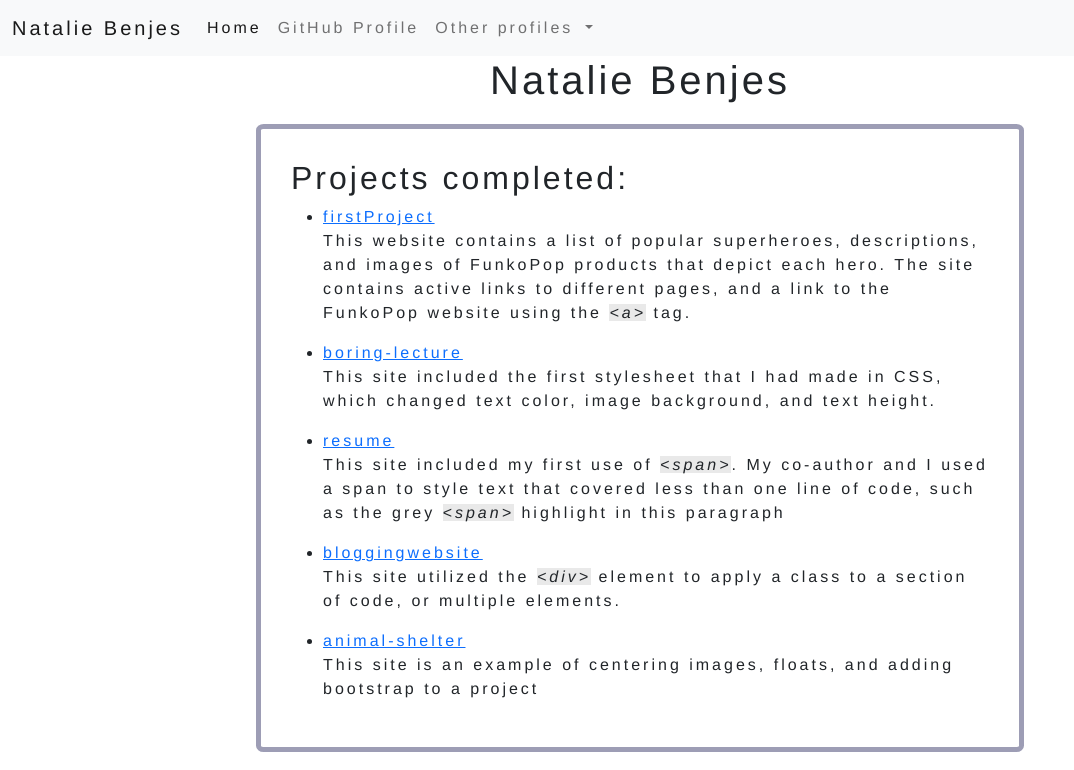
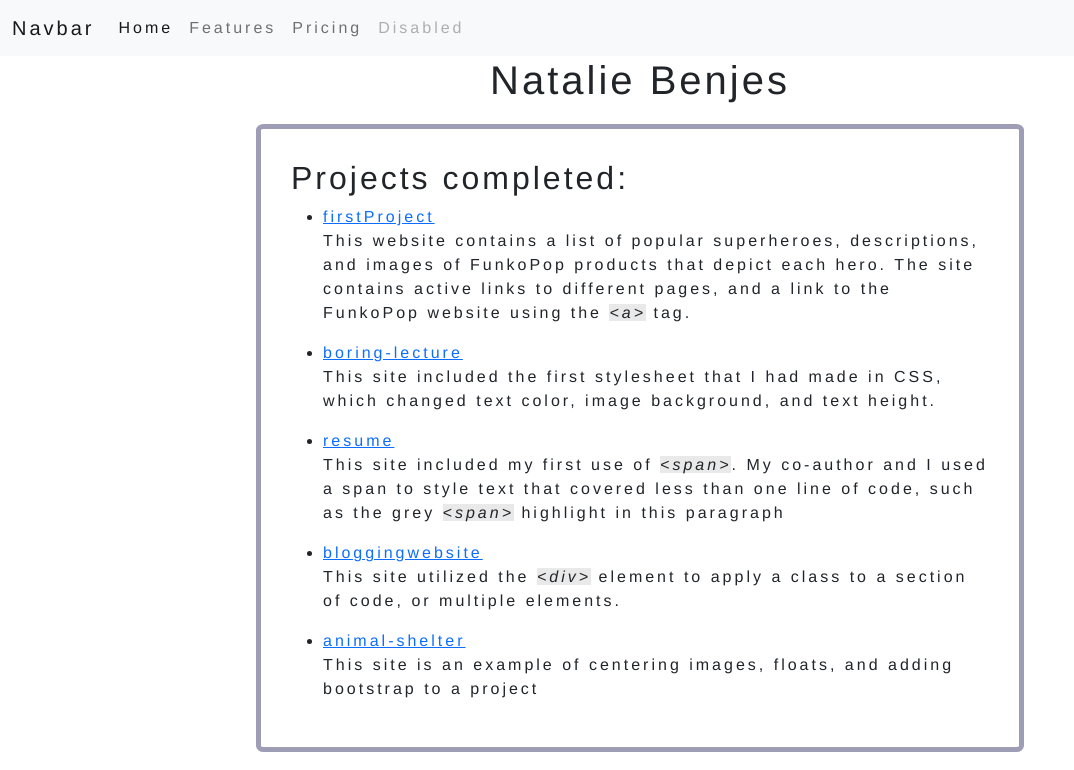
Before and after one commit to nataliebenjes/portfolio, a plain HTML site: page index.html in a window 1280 px wide. Shown: the top 770 px of the page, without its empty margins (0-1074 px from the left). Drawn offline with nearby package versions, Linux system fonts and the light colour scheme.

```diff
--- a/index.html
+++ b/index.html
@@ -8,27 +8,23 @@
 <body>
   <nav class="navbar navbar-expand-lg bg-light">
     <div class="container-fluid">
-      <a class="navbar-brand" href="https://github.com/nataliebenjes">Natalie Benjes</a>
-      <button class="navbar-toggler" type="button" data-bs-toggle="collapse" data-bs-target="#navbarSupportedContent" aria-controls="navbarSupportedContent" aria-expanded="false" aria-label="Toggle navigation">
+      <a class="navbar-brand" href="#">Navbar</a>
+      <button class="navbar-toggler" type="button" data-bs-toggle="collapse" data-bs-target="#navbarNav" aria-controls="navbarNav" aria-expanded="false" aria-label="Toggle navigation">
         <span class="navbar-toggler-icon"></span>
       </button>
-      <div class="collapse navbar-collapse" id="navbarSupportedContent">
-        <ul class="navbar-nav me-auto mb-2 mb-lg-0">
+      <div class="collapse navbar-collapse" id="navbarNav">
+        <ul class="navbar-nav">
           <li class="nav-item">
             <a class="nav-link active" aria-current="page" href="#">Home</a>
           </li>
           <li class="nav-item">
-            <a class="nav-link" href="https://github.com/nataliebenjes">GitHub Profile</a>
+            <a class="nav-link" href="#">Features</a>
           </li>
-          <li class="nav-item dropdown">
-            <a class="nav-link dropdown-toggle" href="#" role="button" data-bs-toggle="dropdown" aria-expanded="false">
-              Other profiles
-            </a>
-            <ul class="dropdown-menu">
-              <li><a class="dropdown-item" href="https://www.instagram.com/n.benjes/?hl=en">instagram</a></li>
-              <li><a class="dropdown-item" href="https://www.linkedin.com/in/natalie-benjes-0aa289191/">linkedIn</a></li>
-              <li><a class="dropdown-item" href="https://www.facebook.com/natalie.benjes/">Facebook</a></li>
-            </ul>
+          <li class="nav-item">
+            <a class="nav-link" href="#">Pricing</a>
+          </li>
+          <li class="nav-item">
+            <a class="nav-link disabled">Disabled</a>
           </li>
         </ul>
       </div>
```
